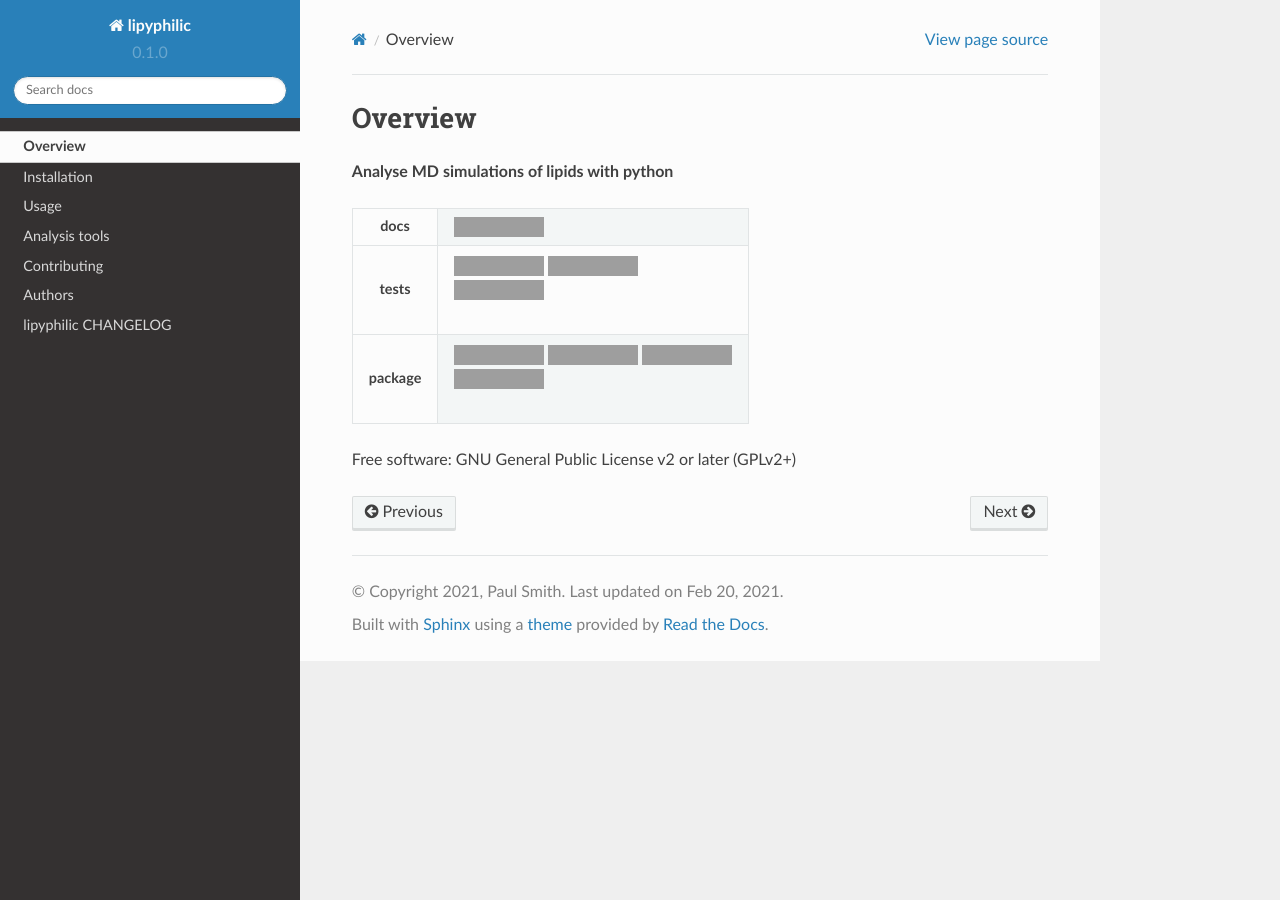
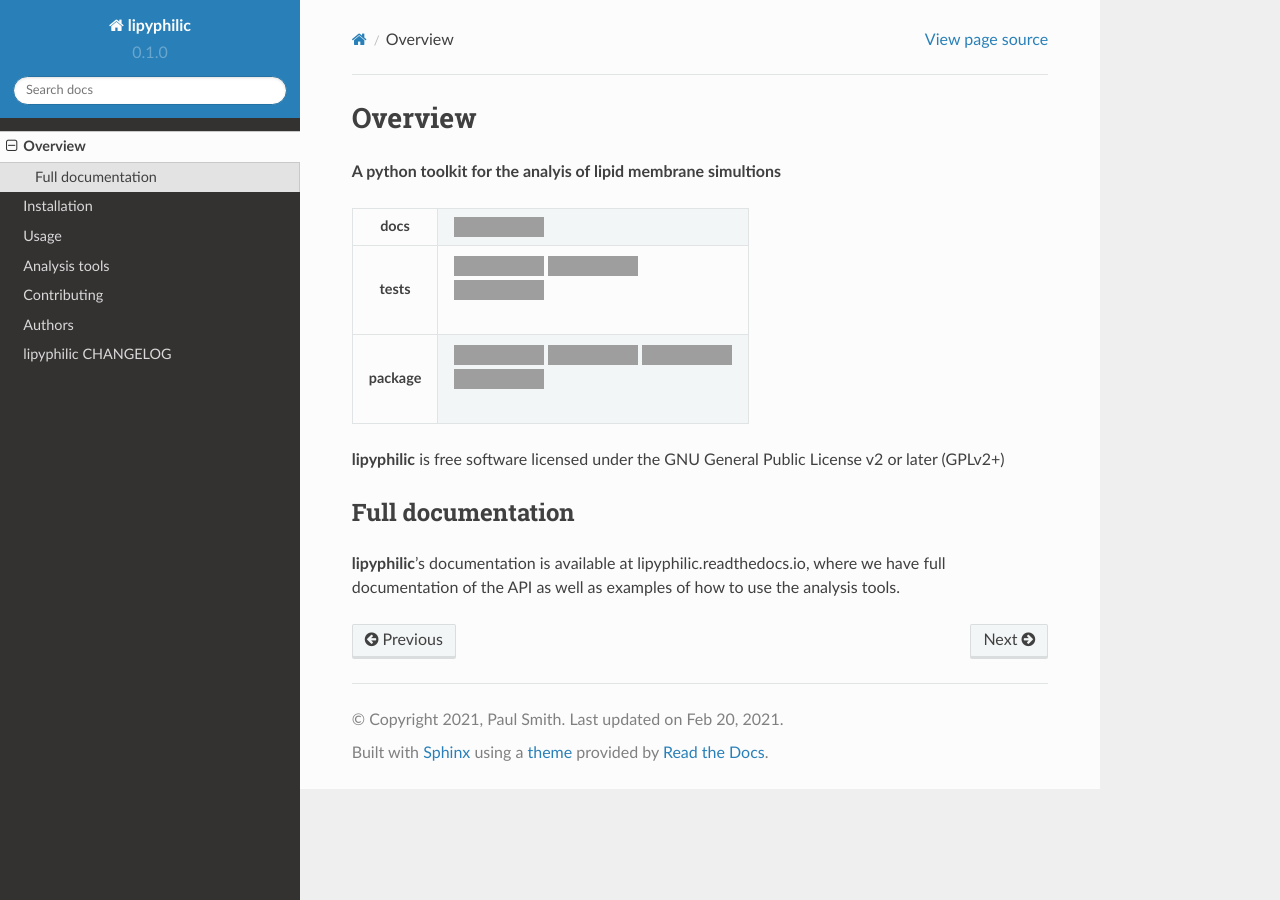
Before and after one commit to p-j-smith/lipyphilic, a Sphinx documentation site: the page built from docs/readme.rst, in a window 1280 px wide, cut to the strip 0-900 px from the top of the page. Built offline with Sphinx 7.4.7 and the Read the Docs theme 2.0.0, drawn with Linux system fonts in a browser that asks for light colours; pages that are not in the unit, such as notebooks, are missing from menus; grey boxes are pictures that could not be loaded.

Commit message:
Update docs

```diff
--- a/README.rst
+++ b/README.rst
@@ -2,7 +2,9 @@
 Overview
 ========
 
-**Analyse MD simulations of lipids with python**
+.. start-description
+
+**A python toolkit for the analyis of lipid membrane simultions**
 
 .. start-badges
 
@@ -53,8 +55,14 @@ Overview
     :alt: Commits since latest release
     :target: https://github.com/p-j-smith/lipyphilic/compare/v0.1.0...master
 
-
-
 .. end-badges
 
-Free software: GNU General Public License v2 or later (GPLv2+)
+**lipyphilic** is free software licensed under the GNU General Public License v2 or later (GPLv2+)
+
+.. end-description
+
+Full documentation
+==================
+
+**lipyphilic**'s documentation is available at lipyphilic.readthedocs.io, where we have full documentation
+of the API as well as examples of how to use the analysis tools.
--- a/docs/index.rst
+++ b/docs/index.rst
@@ -3,7 +3,7 @@ lipyphilic: A love of lipids and python!
 ========================================
 
 .. toctree::
-   :maxdepth: 2
+   :maxdepth: 1
 
    readme
    installation
```
